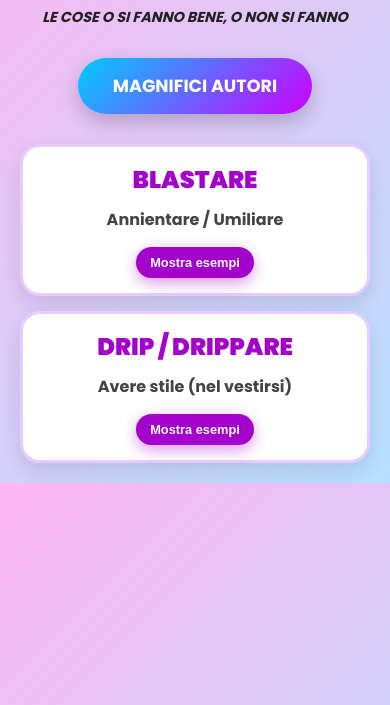
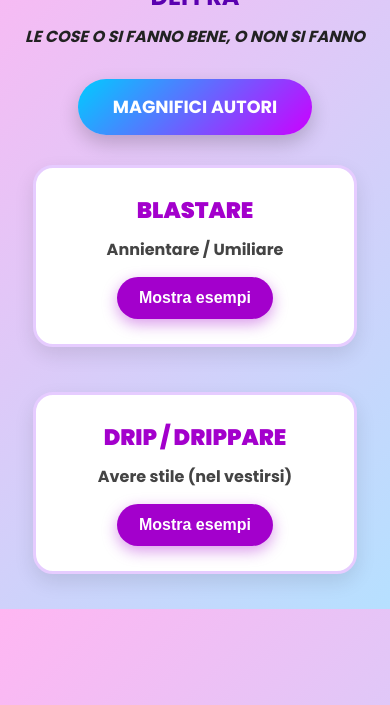
Before and after one commit to Davidemessiiiiiii/sito-frabolario, a plain HTML site: page index.html in a window 390 px wide. Shown: the part 139-844 px from the top of the page. Drawn offline with Linux system fonts and the light colour scheme.

Commit message:
Update index.css

```diff
--- a/index.css
+++ b/index.css
@@ -9,16 +9,15 @@
 body {
     background: linear-gradient(135deg, #ffb6f2, #b6e0ff);
     font-family: 'Poppins', sans-serif;
-    padding: 20px;
+    padding: 30px;
     color: #111;
     text-align: center;
 }
 
-/* Titolo top */
 h1 {
-    font-size: 3rem;
+    font-size: 2.5rem;
     color: #1e0033;
-    margin-bottom: 10px;
+    margin-bottom: 20px;
     font-weight: 900;
     text-shadow: 1px 1px #fff;
 }
@@ -37,33 +36,31 @@ h3 {
     font-style: italic;
 }
 
-/* Container cards */
 .contenitoreCard {
     display: flex;
     flex-wrap: wrap;
     justify-content: center;
-    gap: 20px;
+    gap: 25px;
 }
 
-/* Card style */
 .card {
     background: white;
     border: 3px solid #e6ccff;
     border-radius: 20px;
-    box-shadow: 0 8px 20px rgba(0,0,0,0.1);
+    box-shadow: 0 8px 20px rgba(0, 0, 0, 0.1);
     width: 280px;
-    max-width: 90%;
     padding: 20px;
     transition: transform 0.2s ease, box-shadow 0.2s ease;
+    text-align: center;
 }
 
 .card:hover {
-    transform: scale(1.03);
-    box-shadow: 0 12px 25px rgba(0,0,0,0.2);
+    transform: scale(1.05);
+    box-shadow: 0 12px 25px rgba(0, 0, 0, 0.2);
 }
 
 .card h1 {
-    font-size: 1.5rem;
+    font-size: 1.4rem;
     color: #a300cc;
     margin-bottom: 10px;
 }
@@ -74,7 +71,6 @@ h3 {
     margin-bottom: 15px;
 }
 
-/* Button stile figo */
 .toggleBtn {
     background-color: #a300cc;
     color: white;
@@ -93,11 +89,10 @@ h3 {
     transform: scale(1.05);
 }
 
-/* Esempi hidden */
 .esempi {
     display: none;
     margin-top: 15px;
-    text-align: left;
+    text-align: center;
     border-top: 1px dashed #ccc;
     padding-top: 10px;
     animation: fadeIn 0.3s ease-in-out;
@@ -106,50 +101,16 @@ h3 {
     line-height: 1.5;
 }
 
-/* Animazione smooth */
 @keyframes fadeIn {
     from {
-        opacity: 0;
-        transform: translateY(-10px);
+    opacity: 0;
+    transform: translateY(-10px);
     }
     to {
-        opacity: 1;
-        transform: translateY(0);
+    opacity: 1;
+    transform: translateY(0);
     }
 }
-
-/* Mobile responsive magic */
-@media (max-width: 600px) {
-    h1 {
-        font-size: 2rem;
-    }
-
-    h2 {
-        font-size: 1.2rem;
-    }
-
-    h3 {
-        font-size: 0.9rem;
-    }
-
-    .contenitoreCard {
-        flex-direction: column; /* qui si cambia da row a colonna */
-        align-items: center;    /* così centra le card nella colonna */
-        gap: 15px;              /* magari un gap un po’ più stretto */
-    }
-
-    .card {
-        width: 100%;      /* così occupano tutta la larghezza possibile */
-        max-width: 400px; /* metti un max-width per non fare card giganti su schermi larghi */
-        padding: 15px;
-    }
-
-    .toggleBtn {
-        font-size: 0.8rem;
-        padding: 8px 14px;
-    }
-}
-
 
 .bottonePerAutori {
     background: linear-gradient(135deg, #00ccff, #cc00ff);
@@ -161,16 +122,47 @@ h3 {
     font-weight: 700;
     font-family: 'Poppins', sans-serif;
     cursor: pointer;
-    box-shadow: 0 8px 20px rgba(0,0,0,0.2);
+    box-shadow: 0 8px 20px rgba(0, 0, 0, 0.2);
     transition: all 0.25s ease-in-out;
-    margin-bottom: 30px;
+    margin: 30px auto;
     display: block;
-    margin-left: auto;
-    margin-right: auto;
 }
 
 .bottonePerAutori:hover {
     transform: scale(1.07);
     background: linear-gradient(135deg, #0099cc, #9900cc);
-    box-shadow: 0 12px 30px rgba(0,0,0,0.3);
+    box-shadow: 0 12px 30px rgba(0, 0, 0, 0.3);
 }
+
+/* RESPONSIVE TELEFONO */
+@media (max-width: 700px) {
+    body {
+    padding: 15px;
+    font-size: 1.05rem;
+    }
+
+    h1 {
+    font-size: 2rem;
+    }
+
+    .contenitoreCard {
+    flex-direction: column;
+    align-items: center;
+    }
+
+    .card {
+    width: 90%;
+    max-width: 350px;
+    padding: 25px;
+    margin-bottom: 20px;
+    }
+
+    .toggleBtn {
+    font-size: 1rem;
+    padding: 12px 22px;
+    }
+
+    .esempi {
+    font-size: 1rem;
+    }
+}
```
